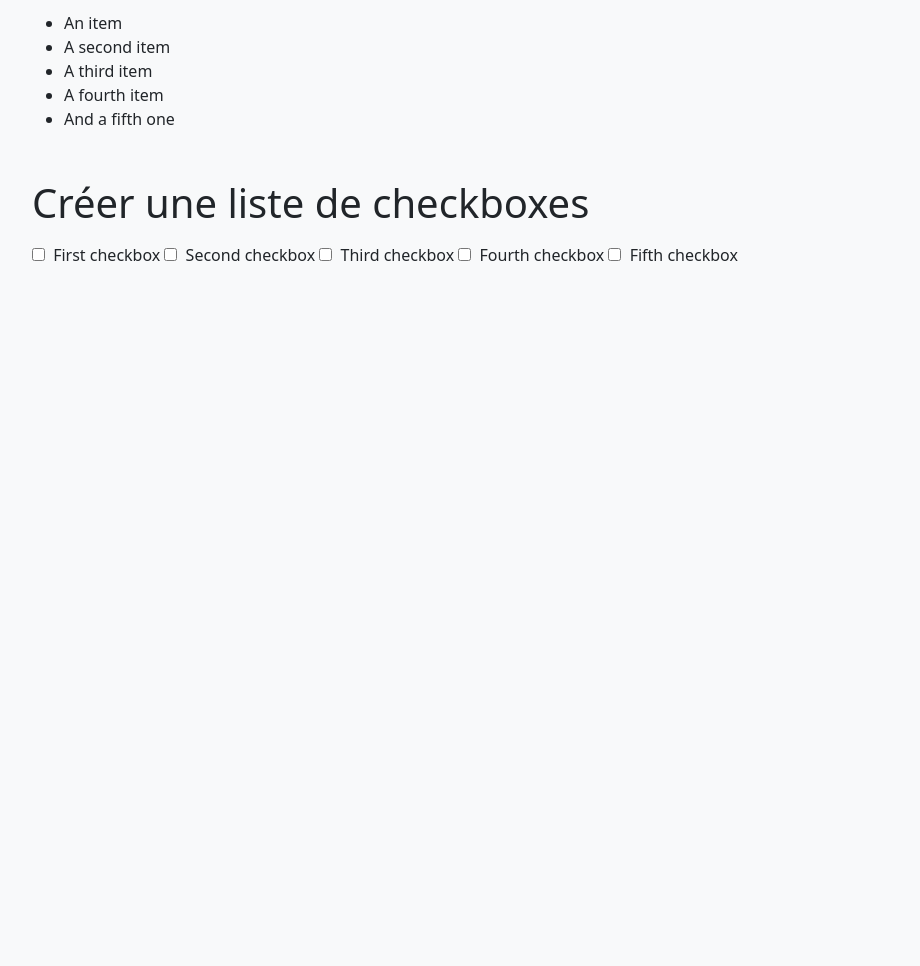
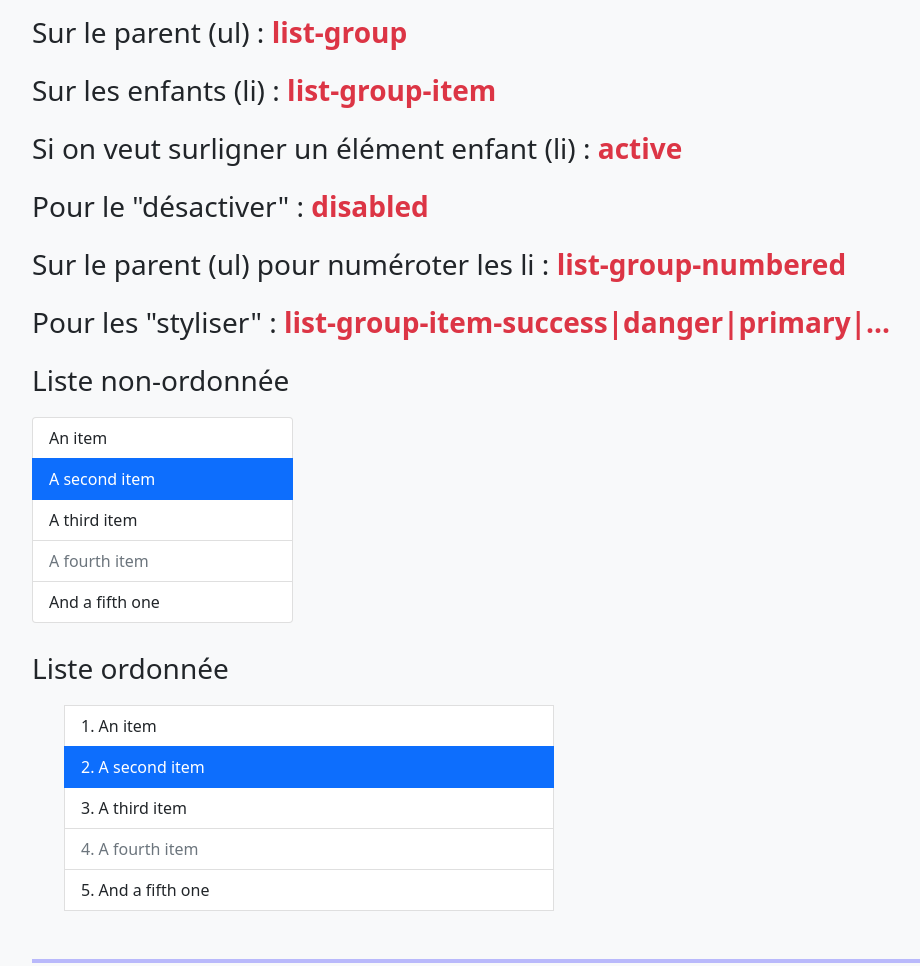
Before and after one commit to prestationweb42/Formation-Bootstrap-5, a plain HTML site: page 1. Sandbox/3. Composants/5. Listes.html in a window 1280 px wide. Shown: the part 460-1426 px from the top of the page, without its empty margins (86-1006 px from the left). Before the commit the page ends 823 px from the top, so only its background shows below. Drawn offline with nearby package versions, Linux system fonts and the light colour scheme.

Commit message:
lesson Composants Listes

```diff
--- a/1. Sandbox/3. Composants/5. Listes.html
+++ b/1. Sandbox/3. Composants/5. Listes.html
@@ -50,48 +50,60 @@
     <div class="container p-5 mb-5">
 
         <h2 class="display-6 mb-3">Créer une liste </h2>
+        <p class="fs-3">Sur le parent (ul) : <span class="text-danger fw-bold">list-group</span></p>
+        <p class="fs-3">Sur les enfants (li) : <span class="text-danger fw-bold">list-group-item</span></p>
+        <p class="fs-3">Si on veut surligner un élément enfant (li) : <span class="text-danger fw-bold">active</span></p>
+        <p class="fs-3">Pour le "désactiver" : <span class="text-danger fw-bold">disabled</span></p>
+        <p class="fs-3">Sur le parent (ul) pour numéroter les li : <span class="text-danger fw-bold">list-group-numbered</span></p>
+        <p class="fs-3">Pour les "styliser" : <span class="text-danger fw-bold">list-group-item-success|danger|primary|...</span></p>
 
-        <!-- [list-group] sur le parent -->
-        <!-- [list-group-item] sur les enfants -->
-        <!-- [active] si on veut surligner un élément enfant -->
-        <!-- [disabled] pour le "désactiver" -->
-        <!-- [list-group-numbered] sur le parent pour numéroter les li -->
-        <!-- [list-group-item-success|danger|primary|...] pour les styliser -->
 
-        <ul class="">
-          <li class="">An item</li>
-          <li class=" active">A second item</li>
-          <li class="">A third item</li>
-          <li class="">A fourth item</li>
-          <li class="">And a fifth one</li>
+        <p class="fs-3">Liste non-ordonnée</p>
+        <ul class="list-group w-25">
+          <li class="list-group-item">An item</li>
+          <li class="list-group-item active">A second item</li>
+          <li class="list-group-item">A third item</li>
+          <li class="list-group-item disabled">A fourth item</li>
+          <li class="list-group-item">And a fifth one</li>
+        </ul>
+
+        <p class="fs-3 mt-4">Liste ordonnée</p>
+        <ul class="list-group-numbered w-50">
+          <li class="list-group-item">An item</li>
+          <li class="list-group-item active">A second item</li>
+          <li class="list-group-item">A third item</li>
+          <li class="list-group-item disabled">A fourth item</li>
+          <li class="list-group-item">And a fifth one</li>
         </ul>
 
 
-        <h2 class="display-6 mb-3 mt-5">Créer une liste de checkboxes </h2>
+        <!-- Créer une liste de checkboxes -->
+        <hr class="mt-5" style="border: 2px solid blue" />
+        <h2 class="display-6 mb-3">Créer une liste de checkboxes </h2>
+        <p class="fs-3">Sur le parent (div) : <span class="text-danger fw-bold">list-group</span></p>
+        <p class="fs-3">Sur les labels enfants (label) : <span class="text-danger fw-bold">list-group-item</span></p>
+        <p class="fs-3">Sur les checkboxes : <span class="text-danger fw-bold">form-check-input</span></p>
 
-        <!-- [list-group] sur le parent -->
-        <!-- [list-group-item] sur les labels enfant -->
-        <!-- [form-check-input] sur les checkboxes -->
 
-        <div class="">
-          <label class="">
-            <input class=" me-1" type="checkbox" value="">
+        <div class="list-group w-25">
+          <label class="list-group-item">
+            <input class="form-check-input me-1" type="checkbox" value="">
             First checkbox
           </label>
-          <label class="">
-            <input class=" me-1" type="checkbox" value="">
+          <label class="list-group-item">
+            <input class="form-check-input me-1" type="checkbox" value="">
             Second checkbox
           </label>
-          <label class="">
-            <input class=" me-1" type="checkbox" value="">
+          <label class="list-group-item">
+            <input class="form-check-input me-1" type="checkbox" value="">
             Third checkbox
           </label>
-          <label class="">
-            <input class=" me-1" type="checkbox" value="">
+          <label class="list-group-item">
+            <input class="form-check-input me-1" type="checkbox" value="">
             Fourth checkbox
           </label>
-          <label class="">
-            <input class=" me-1" type="checkbox" value="">
+          <label class="list-group-item">
+            <input class="form-check-input me-1" type="checkbox" value="">
             Fifth checkbox
           </label>
         </div>
```
